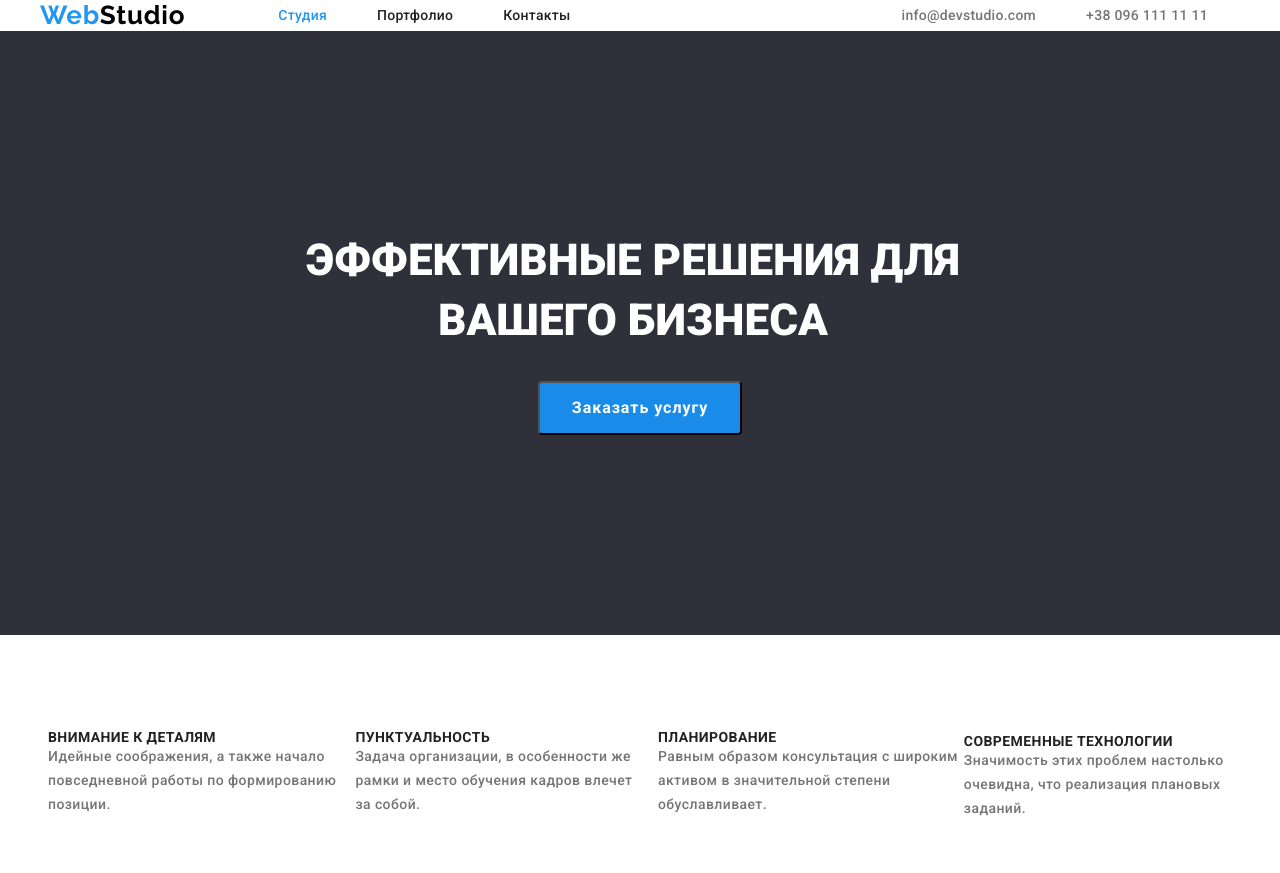
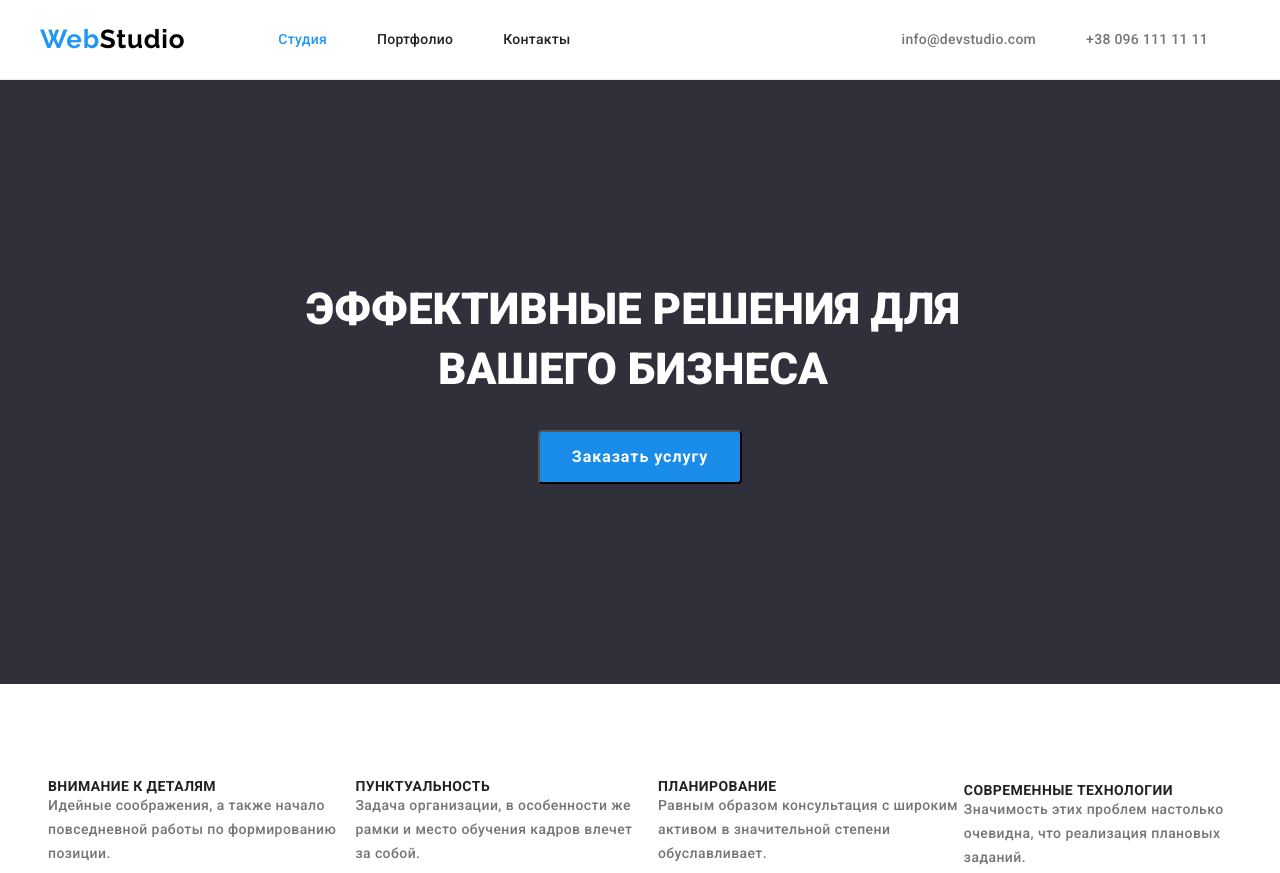
Before and after one commit to gigabyte11/goit-markup-hw-03, a plain HTML site: page index.html in a window 1280 px wide. Shown: the top 873 px of the page. Drawn offline with nearby package versions, Linux system fonts and the light colour scheme.

Commit message:
Update styles.css

```diff
--- a/css/styles.css
+++ b/css/styles.css
@@ -9,6 +9,8 @@
     --color-sections-text:#757575;
     --text-color-hero:#FFFFFF;
     --color-text-footer-logo-s: white;
+
+    --color-border-header: #ECECEC;
     --color-border-portfolio: #EEEEEE;
 
     --background-color-hero: #2f303a;
@@ -56,6 +58,11 @@ img{
     color:var(--color-sections-text)
 }
 /*header*/
+.header{
+    padding-top: 24px;
+    padding-bottom: 24px;
+    border-bottom: 1px solid var(--color-border-header);
+}
 .header-container
 {
     display: flex;
```
